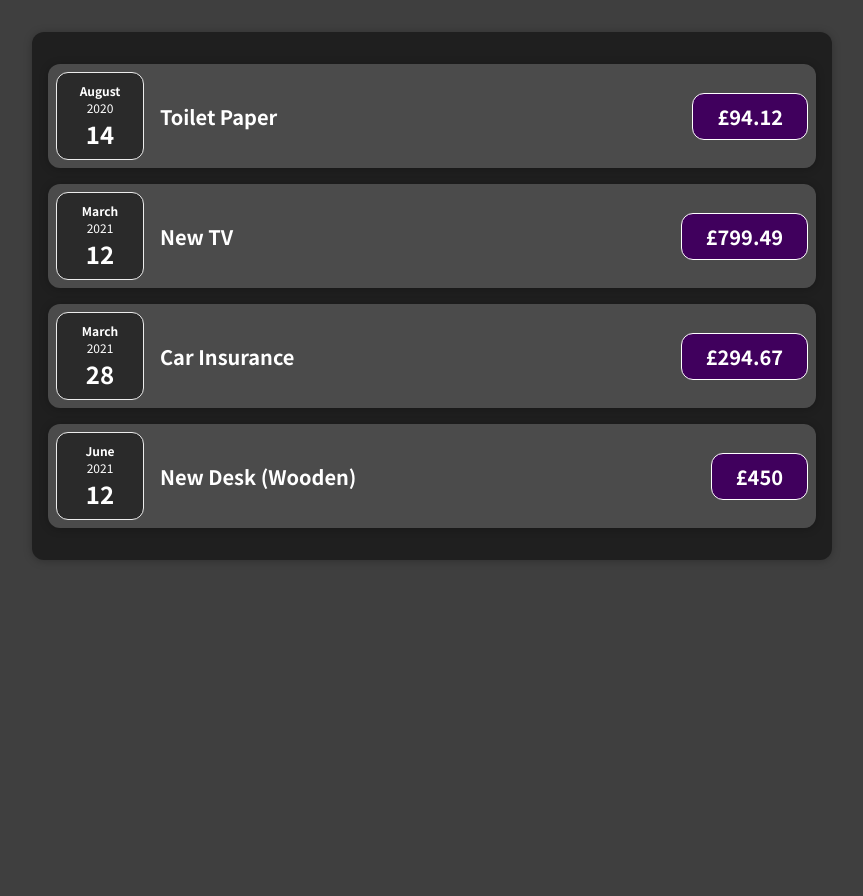
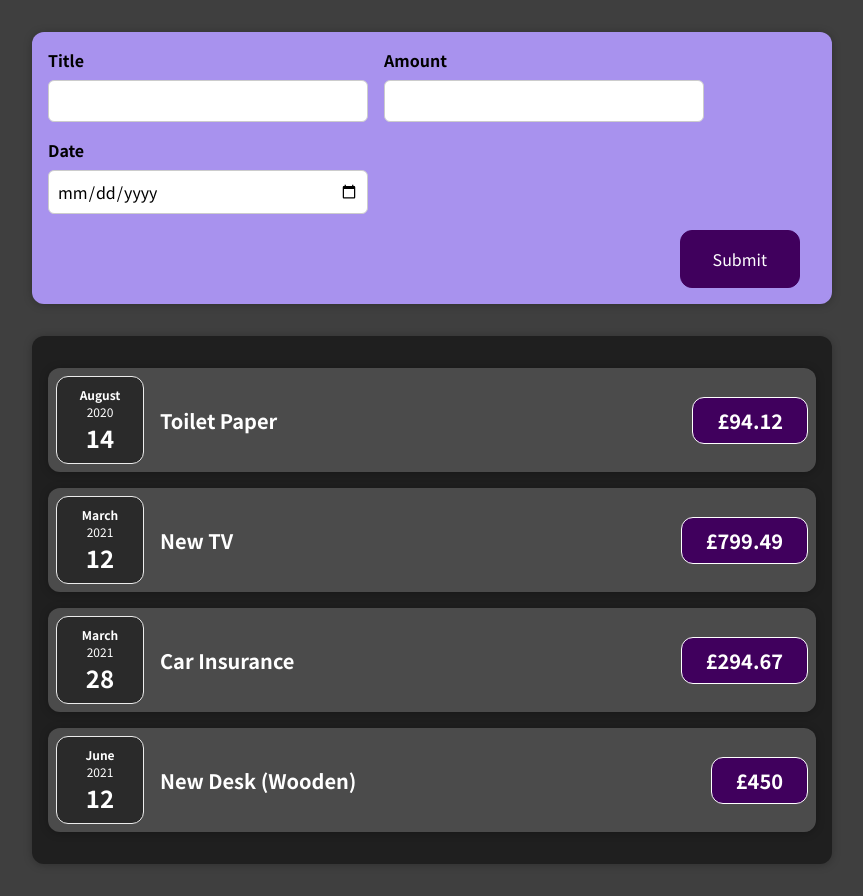
Before and after one commit to adam-pearman/expense_app, a React (Create React App) app: page / in a window 1280 px wide. Shown: the whole page, without its empty margins (208-1071 px from the left). Before the commit the page ends 800 px from the top, so only its background shows below. Built offline with nearby package versions, Linux system fonts and the light colour scheme; the HTML template or start-up script is replaced by a standard one.

Commit message:
use NewExpense.js

```diff
--- a/src/App.js
+++ b/src/App.js
@@ -1,4 +1,5 @@
 import Expenses from "./components/Expenses/Expenses";
+import NewExpense from "./components/NewExpense/NewExpense";
 
 function App() {
     const expenses = [
@@ -9,11 +10,16 @@ function App() {
         },
     ];
 
-  return (
-      <div>
-          <Expenses items={expenses}/>
-      </div>
-  );
+    const handleAddExpense = (expenseData) => {
+        console.log(expenseData)
+    }
+
+    return (
+          <div>
+              <NewExpense onAddExpense={handleAddExpense}/>
+              <Expenses items={expenses}/>
+          </div>
+      );
 }
 
 export default App;
```
